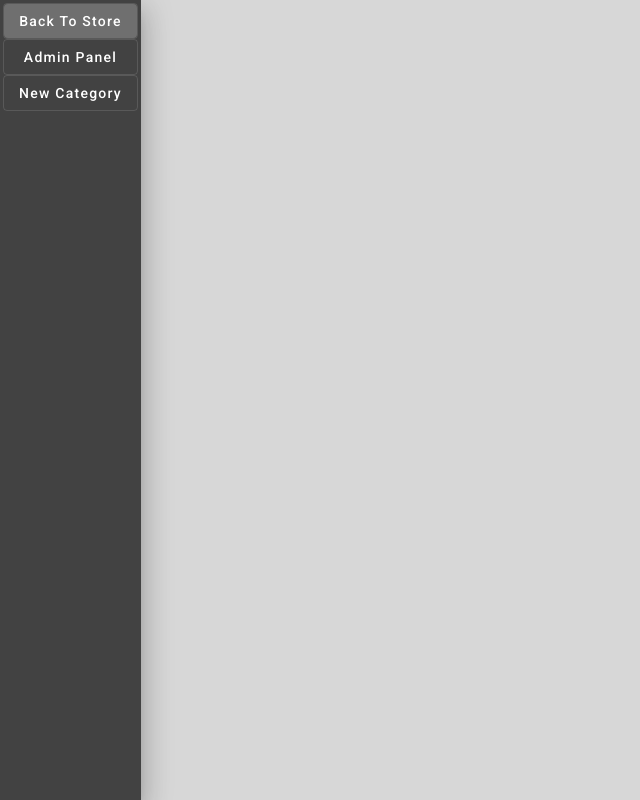
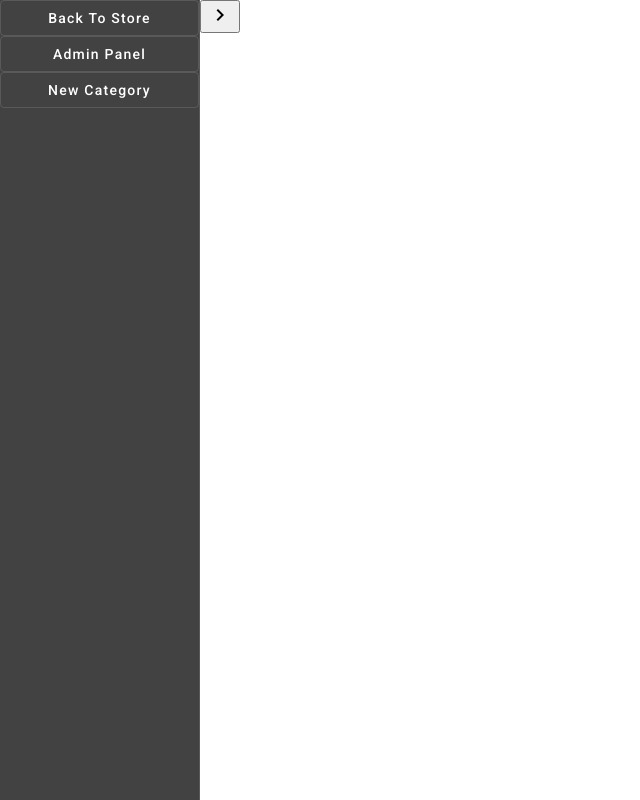
Before and after one commit to JuanP-VT/deprecated_old, an Angular app in the folder client/: page /admin in a window 1280 px wide. Both pictures are taken after a click on the button "Panel". Shown: the whole page, without its empty margins (0-640 px from the left). Built offline with nearby package versions, Linux system fonts and the light colour scheme.

Commit message:
UPD admin nav behavior

```diff
--- a/client/src/app/admin/admin-nav/admin-nav.component.css
+++ b/client/src/app/admin/admin-nav/admin-nav.component.css
@@ -1,17 +1,20 @@
 mat-sidenav-container {
+  position: fixed;
   background: none;
-  position: absolute;
-  top: 0;
-  left: 0;
+  width: min-content;
+  height: 100vh;
 }
 
+mat-sidenav,
 mat-sidenav-content {
-  height: 100vh;
-  width: 100vw;
+  width: min-content;
 }
-
 .link-container {
-  padding: 3px;
   display: flex;
   flex-direction: column;
 }
+mat-sidenav {
+  width: min-content;
+
+  width: 200px;
+}
--- a/client/src/app/admin/admin-nav/admin-nav.component.html
+++ b/client/src/app/admin/admin-nav/admin-nav.component.html
@@ -4,7 +4,7 @@
       <mat-icon fontIcon="keyboard_arrow_right">Panel</mat-icon>
     </button>
   </mat-sidenav-content>
-  <mat-sidenav [(opened)]="opened">
+  <mat-sidenav [(opened)]="opened" mode="side">
     <div class="link-container">
       <a mat-stroked-button routerLink="/">Back To Store</a>
       <a mat-stroked-button routerLink="/admin">Admin Panel</a>
--- a/client/src/app/admin/admin.component.html
+++ b/client/src/app/admin/admin.component.html
@@ -1,3 +1,2 @@
 <app-admin-nav></app-admin-nav>
-<p>admin</p>
 <router-outlet></router-outlet>
```
